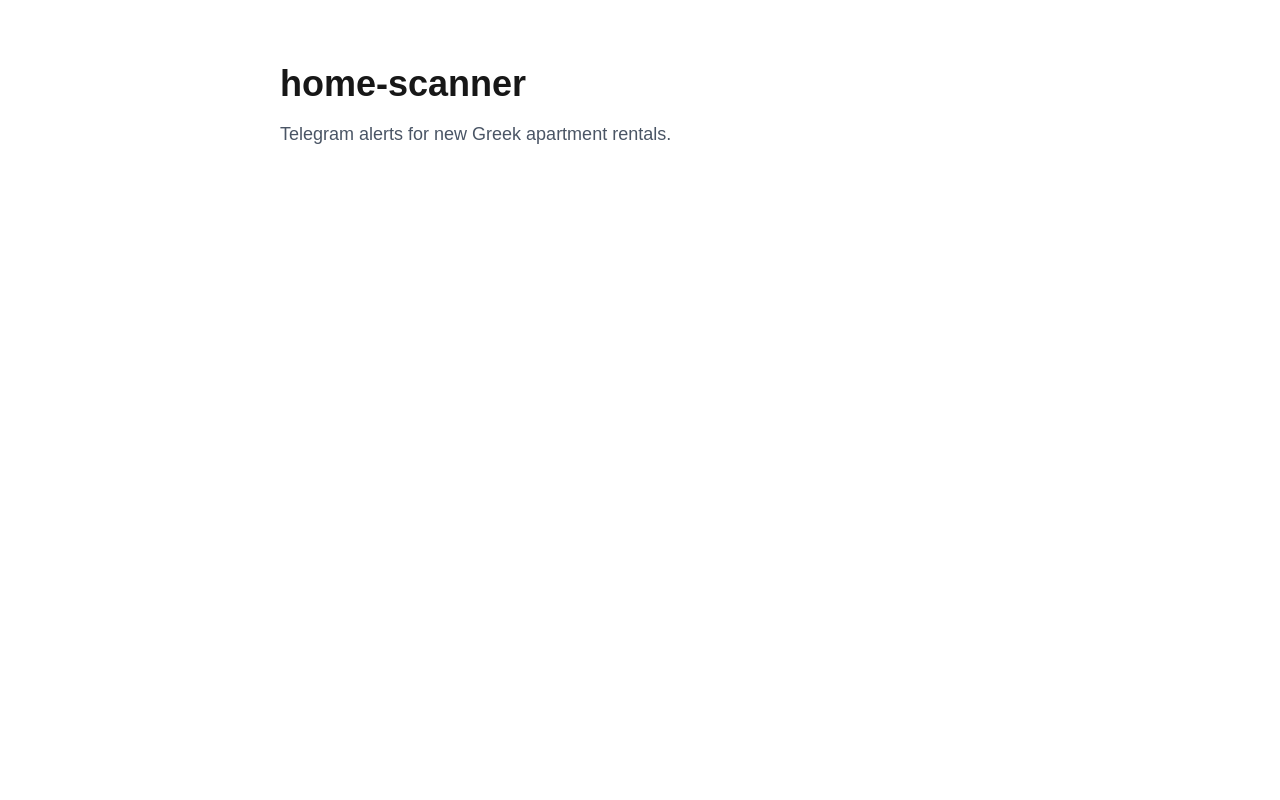
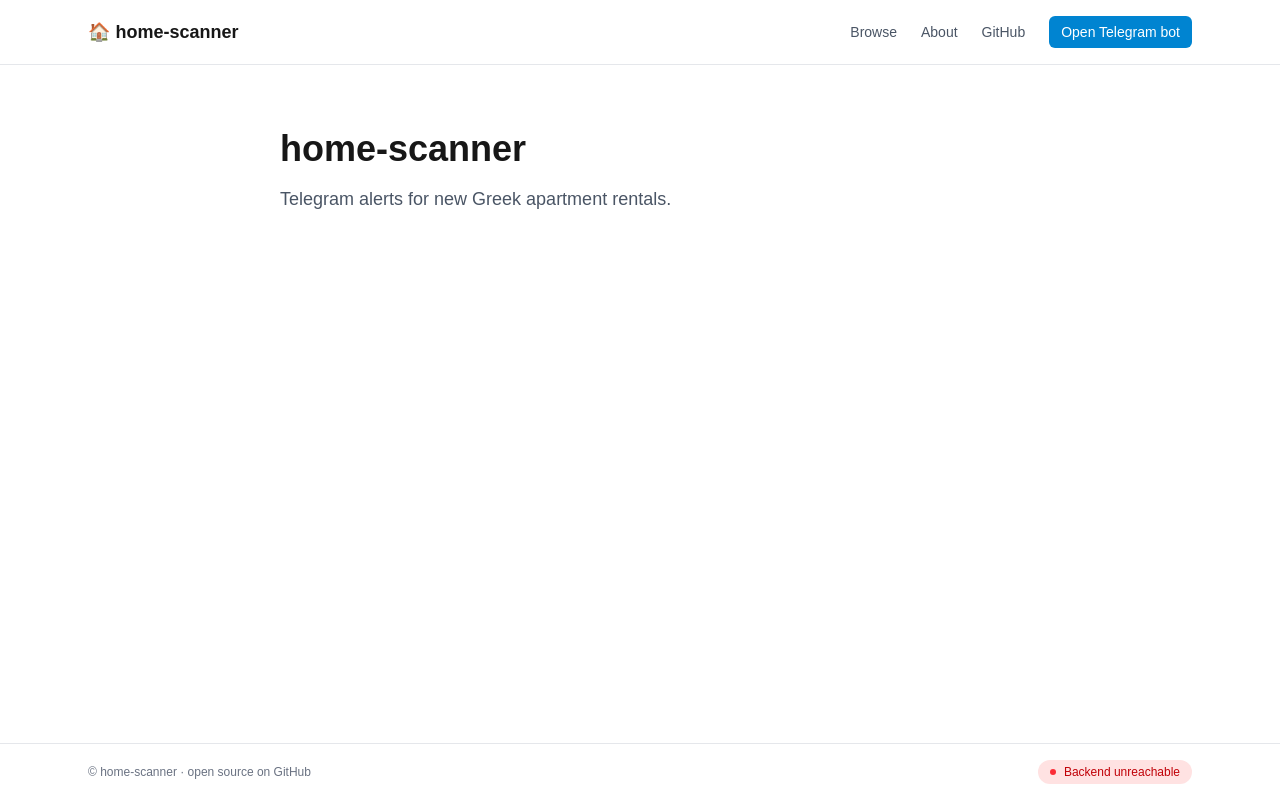
Before and after one commit to geokal94/home-scanner, a Next.js app in the folder frontend/: page / in a window 1280 px wide. Built offline with nearby package versions, Linux system fonts and the light colour scheme; no server answers.

Commit message:
feat: add reliability pill and global layout shell

```diff
--- /dev/null
+++ b/frontend/app/_components/reliability-pill.tsx
@@ -0,0 +1,43 @@
+// Polls /healthz and renders a green/yellow/red status pill.
+
+import { fetchHealth } from "@/lib/api";
+
+const PILL_STYLES = {
+  ok: "bg-green-100 text-green-700",
+  degraded: "bg-yellow-100 text-yellow-700",
+  down: "bg-red-100 text-red-700",
+} as const;
+
+const DOT_STYLES = {
+  ok: "bg-green-500",
+  degraded: "bg-yellow-500",
+  down: "bg-red-500",
+} as const;
+
+export async function ReliabilityPill() {
+  let status: "ok" | "degraded" | "down";
+  let message: string;
+  try {
+    const health = await fetchHealth();
+    status = health.status;
+    if (status === "ok" && health.last_scrape) {
+      message = `Data fresh — updated ${health.last_scrape.minutes_ago} min ago`;
+    } else if (status === "degraded" && health.last_scrape) {
+      message = `Last scrape was ${health.last_scrape.minutes_ago} min ago — investigating`;
+    } else {
+      message = "Scraper currently down — showing cached listings";
+    }
+  } catch {
+    status = "down";
+    message = "Backend unreachable";
+  }
+
+  return (
+    <span
+      className={`inline-flex items-center gap-2 rounded-full px-3 py-1 text-xs font-medium ${PILL_STYLES[status]}`}
+    >
+      <span className={`h-1.5 w-1.5 rounded-full ${DOT_STYLES[status]}`} />
+      {message}
+    </span>
+  );
+}
--- a/frontend/app/layout.tsx
+++ b/frontend/app/layout.tsx
@@ -1,5 +1,8 @@
 import "./globals.css";
 import type { Metadata } from "next";
+import Link from "next/link";
+import { Suspense } from "react";
+import { ReliabilityPill } from "./_components/reliability-pill";
 
 export const metadata: Metadata = {
   title: "home-scanner — Greek apartment rental alerts",
@@ -9,7 +12,46 @@
 export default function RootLayout({ children }: { children: React.ReactNode }) {
   return (
     <html lang="en">
-      <body className="bg-white text-gray-900 antialiased">{children}</body>
+      <body className="flex min-h-screen flex-col bg-white text-gray-900 antialiased">
+        <header className="border-b border-gray-200">
+          <nav className="mx-auto flex max-w-6xl items-center justify-between px-6 py-4">
+            <Link href="/" className="text-lg font-bold">
+              🏠 home-scanner
+            </Link>
+            <div className="flex items-center gap-6 text-sm text-gray-600">
+              <Link href="/listings">Browse</Link>
+              <Link href="/about">About</Link>
+              <a
+                href="https://github.com/geokal94/home-scanner"
+                target="_blank"
+                rel="noreferrer"
+                className="hover:text-gray-900"
+              >
+                GitHub
+              </a>
+              <a
+                href="https://t.me/home_scanner_gr_bot"
+                target="_blank"
+                rel="noreferrer"
+                className="rounded-md bg-sky-600 px-3 py-1.5 text-white hover:bg-sky-700"
+              >
+                Open Telegram bot
+              </a>
+            </div>
+          </nav>
+        </header>
+
+        <main className="flex-1">{children}</main>
+
+        <footer className="border-t border-gray-200">
+          <div className="mx-auto flex max-w-6xl items-center justify-between px-6 py-4 text-xs text-gray-500">
+            <span>© home-scanner · open source on GitHub</span>
+            <Suspense fallback={<span className="text-gray-400">…</span>}>
+              <ReliabilityPill />
+            </Suspense>
+          </div>
+        </footer>
+      </body>
     </html>
   );
 }
```
